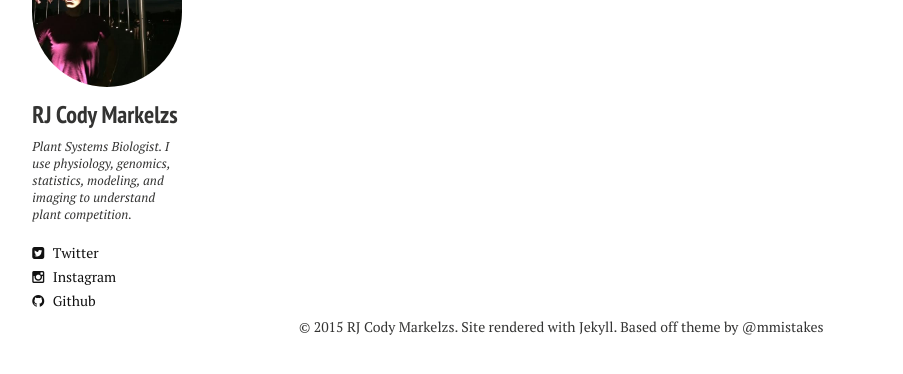
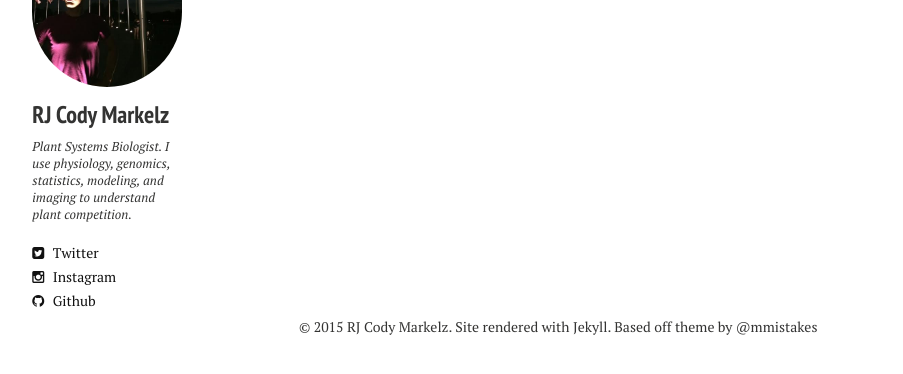
Before and after one commit to carynJohansen/old2, a Jekyll site: the page built from index.md, in a window 1280 px wide. Shown: the part 181-555 px from the top of the page, without its empty margins (21-924 px from the left). Built offline with Jekyll 4.4.1, drawn with Linux system fonts in a browser that asks for light colours; nearby versions of some CDN libraries.

Commit message:
name in home page fix

```diff
--- a/_config.yml
+++ b/_config.yml
@@ -1,12 +1,12 @@
 title:
 description:      living a creative scientific life moment by moment
 # Your site's domain goes here. Leave localhost server or blank when working locally.
-url:              http://rjcmarkelz.github.io/   #http://localhost:4000
+url:             http://rjcmarkelz.github.io/   #http://localhost:4000/about/
 disqus_shortname:
 
 # Owner/author information
 owner:
-  name:           RJ Cody Markelzs
+  name:           RJ Cody Markelz
   avatar:         bio-photo.jpg
   bio:            "Plant Systems Biologist. I use physiology, genomics, statistics, modeling, and imaging to understand plant competition."
   email:          rjcmarkelz@gmail.com
```
Also changed, not shown: 5 other files.
